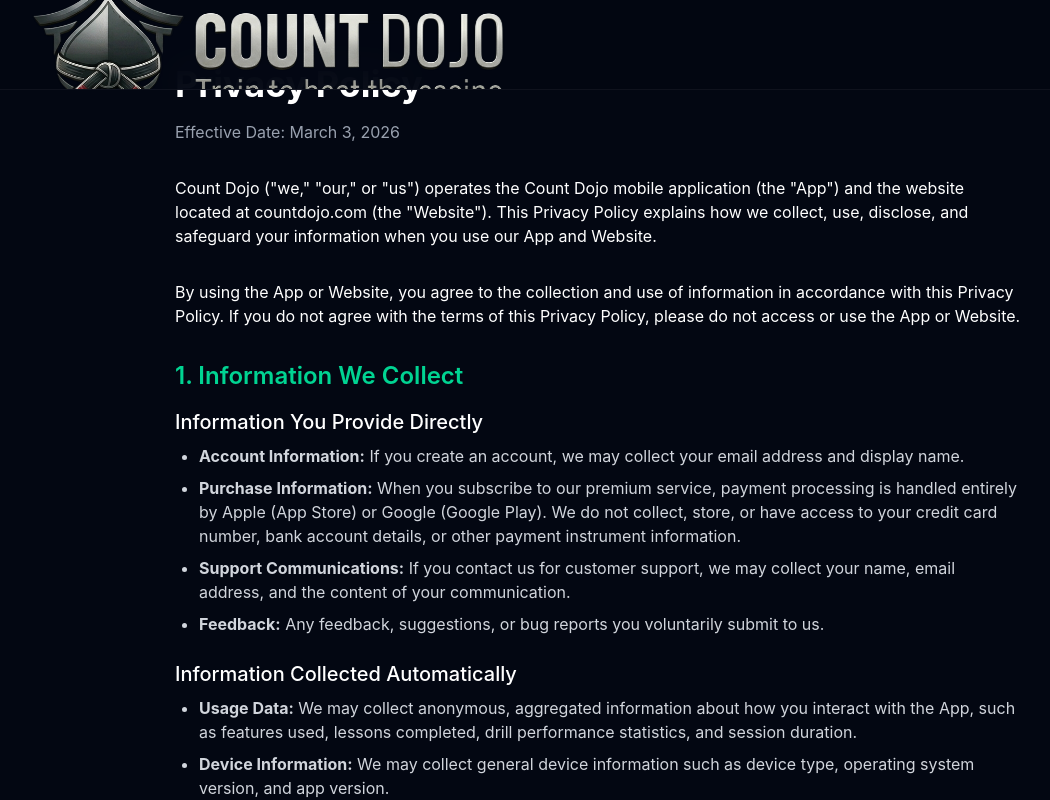
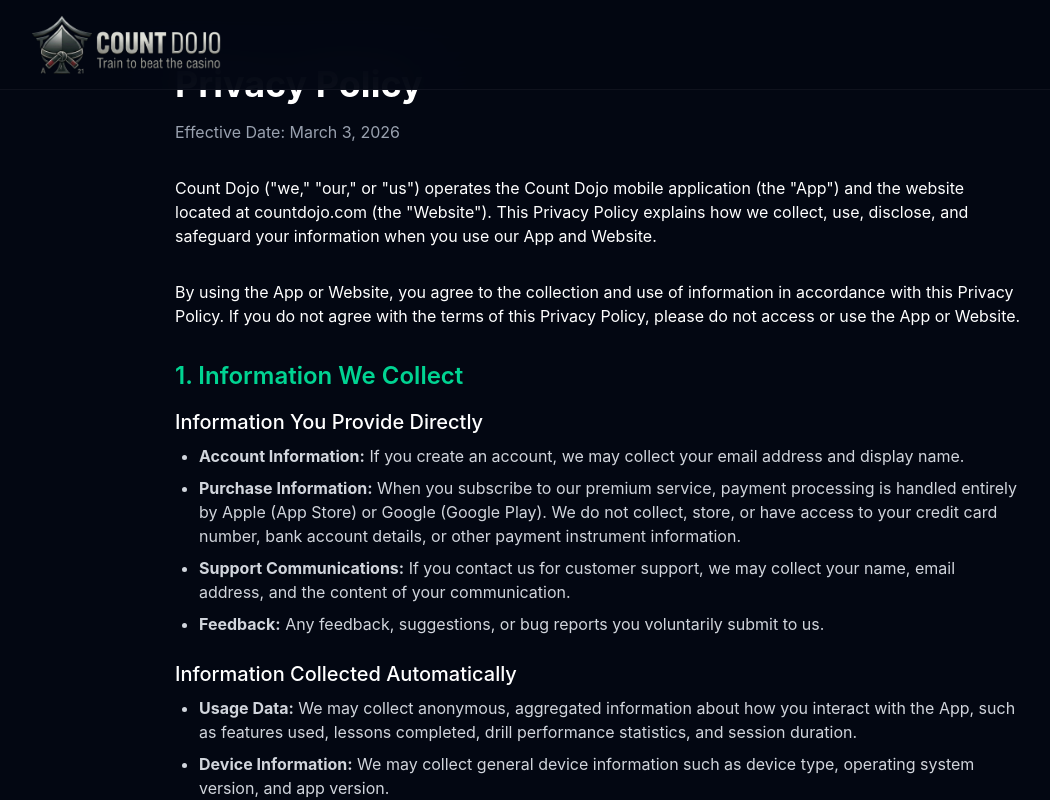
Before and after one commit to TimMarder/countdojo-web, a Next.js app: page /privacy in a window 1280 px wide. Shown: the top 800 px of the page, without its empty margins (41-1091 px from the left). Built offline with nearby package versions, Linux system fonts and the light colour scheme.

Commit message:
Logo 60px on privacy/terms

```diff
--- a/src/app/privacy/page.tsx
+++ b/src/app/privacy/page.tsx
@@ -14,7 +14,7 @@
                 alt="Count Dojo"
                 width={200}
                 height={40}
-                className="h-[150px] w-auto object-cover"
+                className="h-[60px] w-auto object-contain"
                 priority
               />
             </Link>
--- a/src/app/terms/page.tsx
+++ b/src/app/terms/page.tsx
@@ -14,7 +14,7 @@
                 alt="Count Dojo"
                 width={200}
                 height={40}
-                className="h-[150px] w-auto object-cover"
+                className="h-[60px] w-auto object-contain"
                 priority
               />
             </Link>
```
